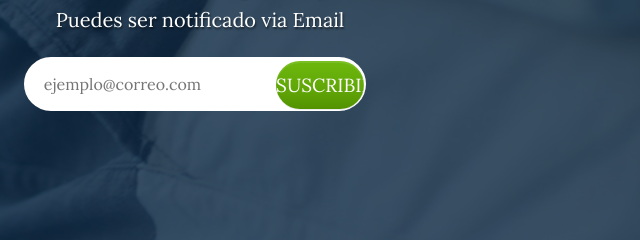
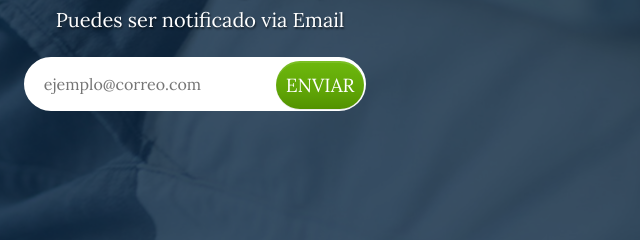
Before and after one commit to oteroweb/altus.com.ve, a plain HTML site: page index.html in a window 1280 px wide. Shown: the part 468-708 px from the top of the page, 440-1080 px from the left. Drawn offline with Linux system fonts and the light colour scheme; some icons are missing.

Commit message:
Update index.html

```diff
--- a/index.html
+++ b/index.html
@@ -42,7 +42,7 @@
     				<input type="email" name="_replyto" id="test"  placeholder="ejemplo@correo.com"/>
 					<input type="hidden"  class="field"  />
 				</div>
-				<div class="submit"><input class="submit" type="button" value="Suscribir" /></div>
+				<div class="submit"><input class="submit" type="submit" value="Enviar" /></div>
 			</div>
 		</div>
 		</form >
```
